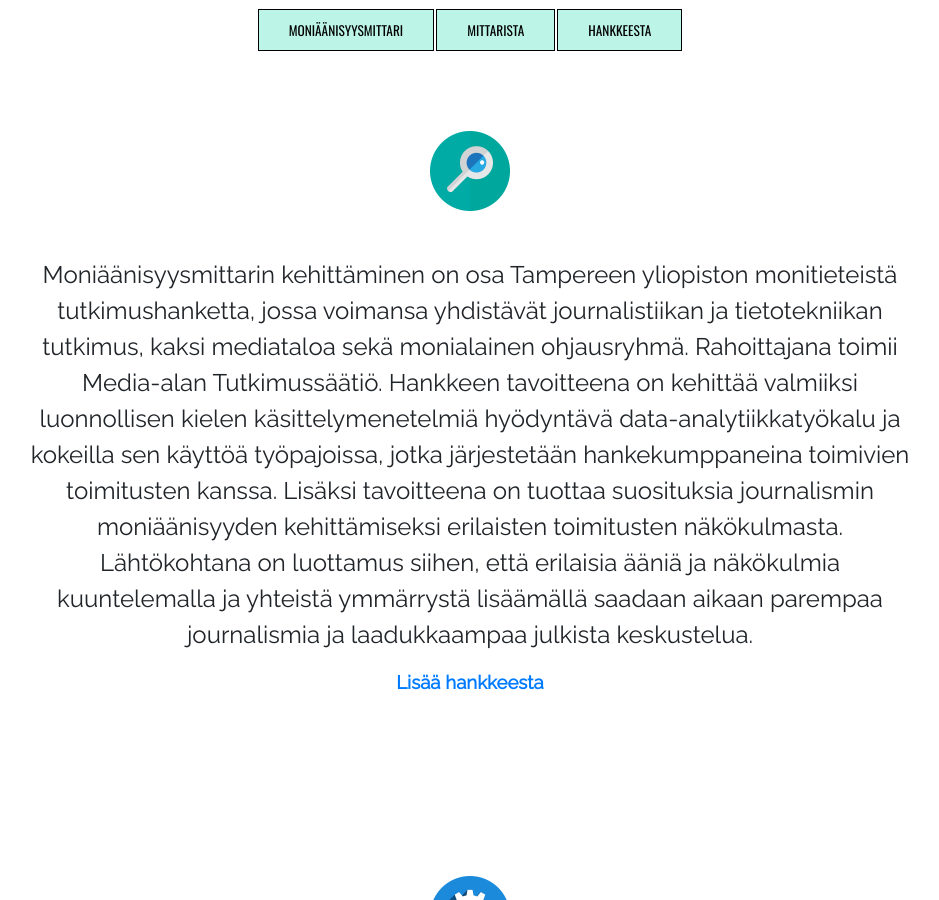
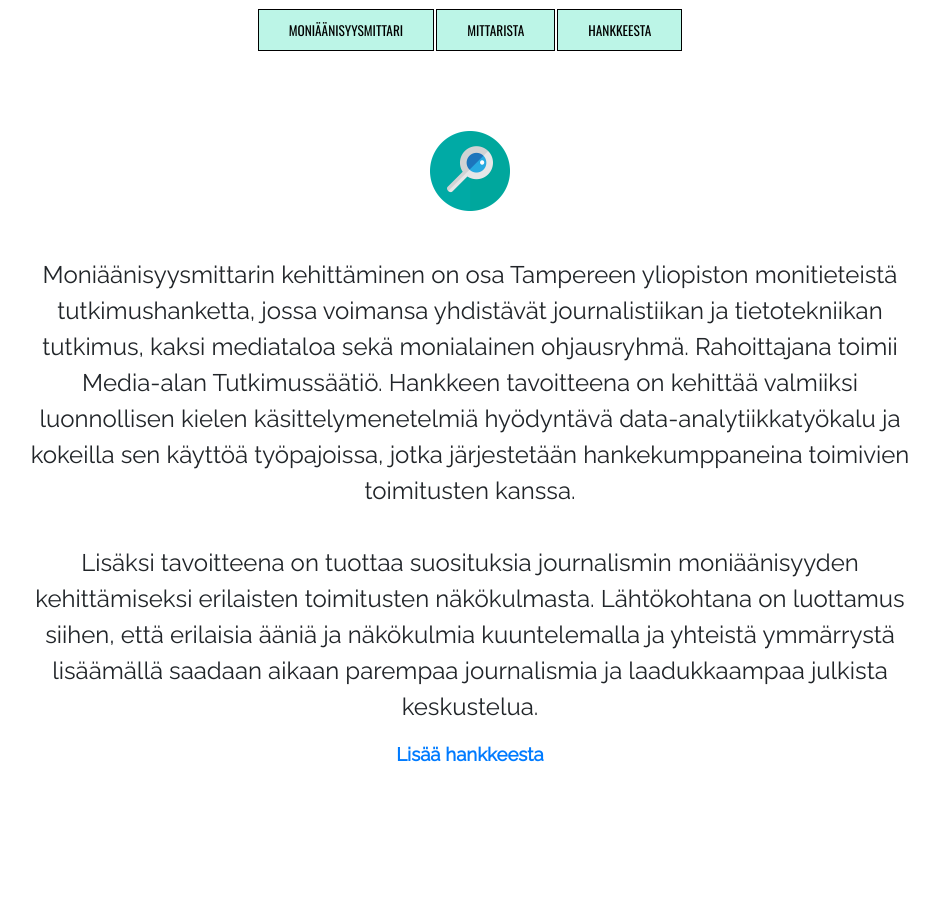
Before and after one commit to Sopiva-Sovittelujournalistit/moniaanisyysmittari-pages, a Jekyll site: the page built from index.md, in a window 1280 px wide and 900 px high, scrolled down 1063 px. Shown: the whole window, without its empty margins (170-1109 px from the left). Built offline with Jekyll 4.4.1, drawn with Linux system fonts in a browser that asks for light colours; some of the changed text lies outside the part shown.

Commit message:
Re-Added <br>. Line breaks should now work

```diff
--- a/index.md
+++ b/index.md
@@ -12,7 +12,7 @@
 introteksti: Mediasisältöjen data-analyysiin perustuva työkalu, jonka avulla nähdään, ketkä pääsevät ääneen journalismissa. Moniäänisyysmittari tukee journalismin ja median moniäänisyyden kehittämistä.
 
 esittelyteksti_eka: |
-  Moniäänisyysmittarin kehittäminen on osa Tampereen yliopiston monitieteistä tutkimushanketta, jossa voimansa yhdistävät journalistiikan ja tietotekniikan tutkimus, kaksi mediataloa sekä monialainen ohjausryhmä. Rahoittajana toimii Media-alan Tutkimussäätiö. Hankkeen tavoitteena on kehittää valmiiksi luonnollisen kielen käsittelymenetelmiä hyödyntävä data-analytiikkatyökalu ja kokeilla sen käyttöä työpajoissa, jotka järjestetään hankekumppaneina toimivien toimitusten kanssa.
+  Moniäänisyysmittarin kehittäminen on osa Tampereen yliopiston monitieteistä tutkimushanketta, jossa voimansa yhdistävät journalistiikan ja tietotekniikan tutkimus, kaksi mediataloa sekä monialainen ohjausryhmä. Rahoittajana toimii Media-alan Tutkimussäätiö. Hankkeen tavoitteena on kehittää valmiiksi luonnollisen kielen käsittelymenetelmiä hyödyntävä data-analytiikkatyökalu ja kokeilla sen käyttöä työpajoissa, jotka järjestetään hankekumppaneina toimivien toimitusten kanssa.<br><br>
   Lisäksi tavoitteena on tuottaa suosituksia journalismin moniäänisyyden kehittämiseksi erilaisten toimitusten näkökulmasta. Lähtökohtana on luottamus siihen, että erilaisia ääniä ja näkökulmia kuuntelemalla ja yhteistä ymmärrystä lisäämällä saadaan aikaan parempaa journalismia ja laadukkaampaa julkista keskustelua.
 
 esittelyteksti_eka_linkkiteksti: Lisää hankkeesta
@@ -32,7 +32,7 @@
 mittarin_kehittaja_otsikko: MITTARIN KEHITTÄJÄ
 
 mittarin_kehittaja_teksti: |
-  Mittarin demoversion on kehittänyt Sopiva - Sovittelujournalistit ry, jonka juuret ovat Tampereen yliopiston Sovittelujournalismi-nimisessä tutkimushankkeessa. Sopiva ry:n tiimi osallistui mittarilla Helsingin Sanomain Säätiön vuoden 2019 Uutisraivaaja-innovaatiokilpailuun ja pääsi projektilla viiden finalistin joukkoon. Uutisraivaajassa projektin kumppaneina toimivat Yleisradio ja Suomen Tietotoimisto STT.
+  Mittarin demoversion on kehittänyt Sopiva - Sovittelujournalistit ry, jonka juuret ovat Tampereen yliopiston Sovittelujournalismi-nimisessä tutkimushankkeessa. Sopiva ry:n tiimi osallistui mittarilla Helsingin Sanomain Säätiön vuoden 2019 Uutisraivaaja-innovaatiokilpailuun ja pääsi projektilla viiden finalistin joukkoon. Uutisraivaajassa projektin kumppaneina toimivat Yleisradio ja Suomen Tietotoimisto STT.<br><br>
   Nyt Moniäänisyysmittarin kehittäminen on osa Tampereen yliopiston tutkimushanketta, jonka kumppaneina ovat STT ja Kaleva Media. Hankkeen parissa työskentelee tutkimusryhmä, johon kuuluvat tutkijat journalistiikasta ja tietotekniikasta sekä molempien tieteiden professorit. Tutkimusryhmää ohjaa apulaisprofessori Laura Ahva.
 
 kehittaja_logo: Sopiva-Bubble-logo.png
```
